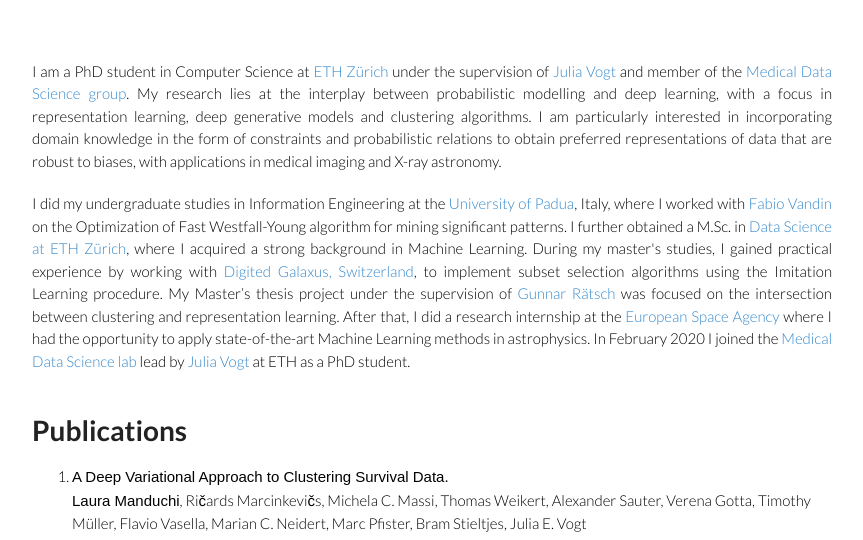
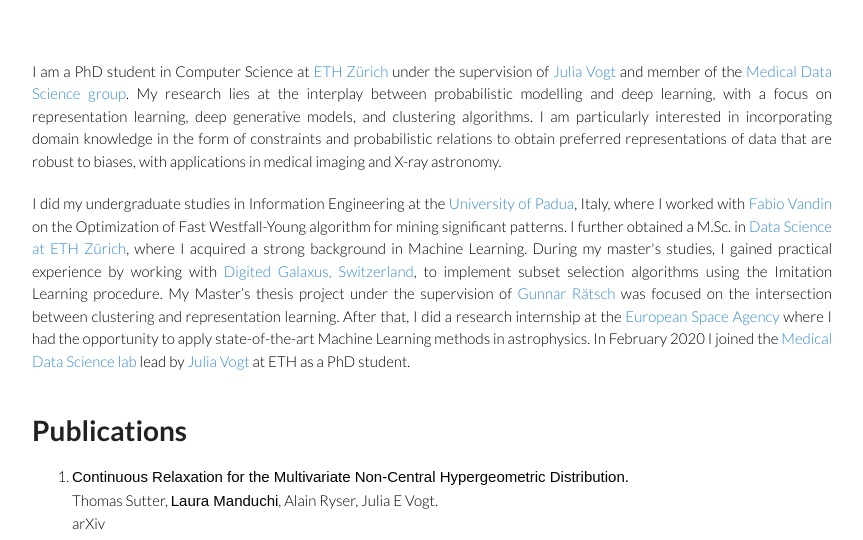
Before and after one commit to lauramanduchi/lauramanduchi.github.io, a plain HTML site: page index.html in a window 1280 px wide. Shown: the part 251-791 px from the top of the page, without its empty margins (183-1046 px from the left). Drawn offline with Linux system fonts and the light colour scheme.

Commit message:
Update index.html

```diff
--- a/index.html
+++ b/index.html
@@ -35,7 +35,7 @@
 <br>
 
 <!-- <h1> Bio </h1> -->
-<p align='justify'>I am a PhD student in Computer Science at <a href="https://ethz.ch/en.html">ETH Zürich</a> under the supervision of <a href="https://mds.inf.ethz.ch/team/detail/julia-vogt">Julia Vogt</a> and member of the <a href="https://mds.inf.ethz.ch/">Medical Data Science group</a>. My research lies at the interplay between probabilistic modelling and deep learning, with a focus in representation learning, deep generative models and clustering algorithms. I am particularly interested in incorporating domain knowledge in the form of constraints and probabilistic relations to obtain preferred representations of data that are robust to biases, with applications in medical imaging and X-ray astronomy.
+<p align='justify'>I am a PhD student in Computer Science at <a href="https://ethz.ch/en.html">ETH Zürich</a> under the supervision of <a href="https://mds.inf.ethz.ch/team/detail/julia-vogt">Julia Vogt</a> and member of the <a href="https://mds.inf.ethz.ch/">Medical Data Science group</a>. My research lies at the interplay between probabilistic modelling and deep learning, with a focus on representation learning, deep generative models, and clustering algorithms. I am particularly interested in incorporating domain knowledge in the form of constraints and probabilistic relations to obtain preferred representations of data that are robust to biases, with applications in medical imaging and X-ray astronomy.
 </p>
 
 <p align='justify'>
@@ -50,6 +50,16 @@ I did my undergraduate studies in Information Engineering at the <a href="https:
 <ol>
 
 <!-- remove first <br> tag, otherwise there's a weird space -->
+
+<li> <b>Continuous Relaxation for the Multivariate Non-Central Hypergeometric Distribution.</b>
+<br>
+Thomas Sutter, <b>Laura Manduchi</b>, Alain Ryser, Julia E Vogt.
+<br>
+arXiv
+<br>
+</li>
+
+<br>
 
 <li> <b>A Deep Variational Approach to Clustering Survival Data.</b>
 <br>
```
